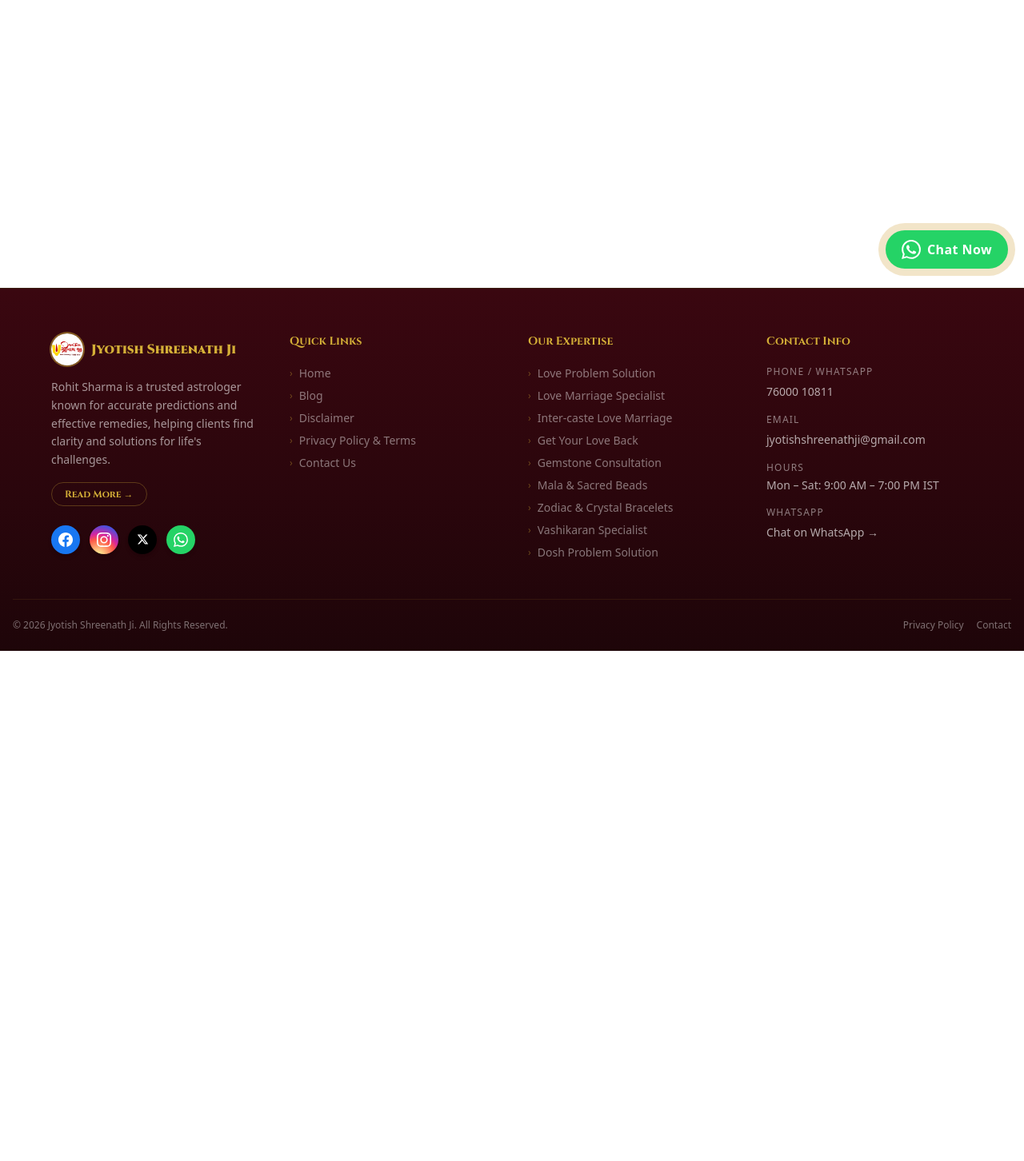
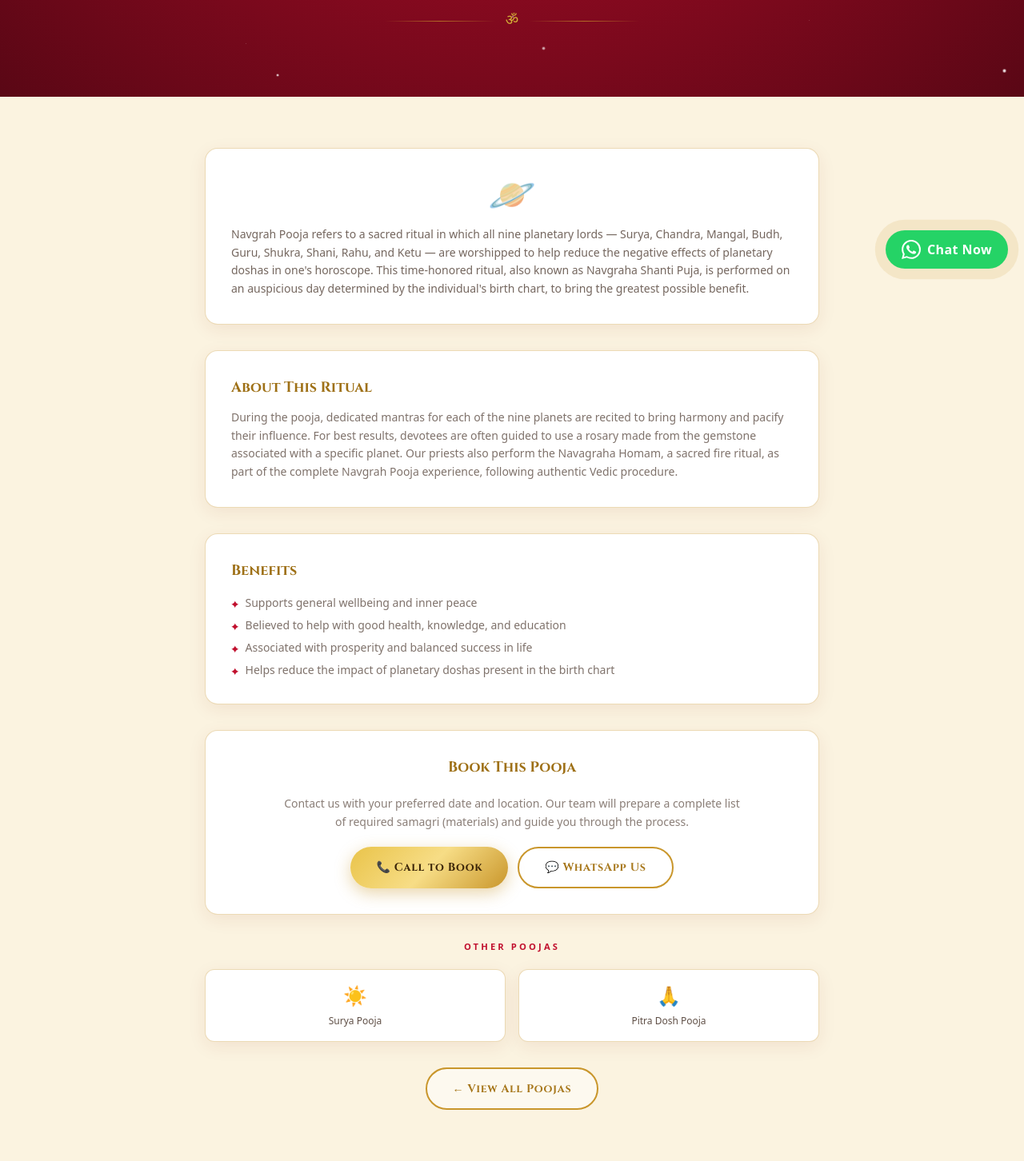
Before and after one commit to Sanchitjha/Astrologer, a Next.js app: page /pooja/navgrah-pooja in a window 1280 px wide. Before the commit this address had no page. Shown: the part 440-1892 px from the top of the page at 80% size. Before the commit the page ends 1254 px from the top, so only its background shows below. Built offline with nearby package versions, Linux system fonts and the light colour scheme.

Commit message:
feat: implement dynamic pooja service detail pages with SEO metadata

```diff
--- /dev/null
+++ b/app/pooja/[slug]/page.js
@@ -0,0 +1,129 @@
+import Link from 'next/link';
+import { notFound } from 'next/navigation';
+import { poojaServices } from '@/data/poojaServices';
+import PageHeader from '@/components/PageHeader';
+import ContactCTA from '@/components/ContactCTA';
+
+export async function generateStaticParams() {
+  return poojaServices.map((p) => ({ slug: p.slug }));
+}
+
+export async function generateMetadata({ params }) {
+  const { slug } = await params;
+  const p = poojaServices.find((x) => x.slug === slug);
+  if (!p) return {};
+  return {
+    title: `${p.title} | Book with Rohit Sharma`,
+    description: p.metaDesc,
+    keywords: [p.title.toLowerCase()],
+    openGraph: {
+      title: p.title,
+      description: p.metaDesc,
+      images: ['/logo.jpg'],
+    },
+  };
+}
+
+export default async function PoojaDetailPage({ params }) {
+  const { slug } = await params;
+  const p = poojaServices.find((x) => x.slug === slug);
+  if (!p) notFound();
+
+  const idx = poojaServices.findIndex((x) => x.slug === slug);
+  const related = [
+    poojaServices[(idx + 1) % poojaServices.length],
+    poojaServices[(idx + 2) % poojaServices.length],
+  ];
+
+  return (
+    <>
+      <PageHeader
+        title={p.title}
+        subtitle="Sacred Vedic Ritual"
+        crumbs={[{ label: 'Pooja', href: '/pooja' }, { label: p.title.split('—')[0].trim() }]}
+      />
+
+      <main className="bg-[#FBF3E0] py-16 px-4">
+        <div className="max-w-3xl mx-auto space-y-8">
+
+          <div className="glass-card rounded-2xl p-8 space-y-4 text-center">
+            <span className="text-5xl block">{p.icon}</span>
+            <p className="text-[#2A1408]/65 text-sm leading-relaxed text-left">{p.intro}</p>
+          </div>
+
+          <div className="glass-card rounded-2xl p-8 space-y-3">
+            <h2 className="text-[#9E7016] font-bold text-lg" style={{ fontFamily: 'var(--font-cinzel)' }}>
+              About This Ritual
+            </h2>
+            <p className="text-[#2A1408]/60 text-sm leading-relaxed">{p.about}</p>
+          </div>
+
+          <div className="glass-card rounded-2xl p-8 space-y-4">
+            <h2 className="text-[#9E7016] font-bold text-lg" style={{ fontFamily: 'var(--font-cinzel)' }}>
+              Benefits
+            </h2>
+            <ul className="space-y-2">
+              {p.benefits.map((b) => (
+                <li key={b} className="flex items-start gap-2 text-sm text-[#2A1408]/60">
+                  <span className="text-[#C1102E] text-xs mt-1">✦</span> {b}
+                </li>
+              ))}
+            </ul>
+          </div>
+
+          {/* Booking */}
+          <div className="glass-card rounded-2xl p-8 text-center space-y-5">
+            <h2 className="text-[#9E7016] font-bold text-lg" style={{ fontFamily: 'var(--font-cinzel)' }}>
+              Book This Pooja
+            </h2>
+            <p className="text-[#2A1408]/55 text-sm leading-relaxed max-w-xl mx-auto">
+              Contact us with your preferred date and location. Our team will prepare a complete
+              list of required samagri (materials) and guide you through the process.
+            </p>
+            <div className="flex flex-col sm:flex-row gap-3 justify-center">
+              <a href="tel:7600010811" className="btn-gold rounded-full px-8 py-3 text-sm" style={{ fontFamily: 'var(--font-cinzel)' }}>
+                📞 Call to Book
+              </a>
+              <a
+                href={`https://wa.me/917600010811?text=Namaste%20Rohit%20Sharmaji%2C%20I%20would%20like%20to%20book%20a%20${encodeURIComponent(p.title.split('—')[0].trim())}.`}
+                target="_blank"
+                rel="noopener noreferrer"
+                className="btn-outline-gold rounded-full px-8 py-3 text-sm"
+                style={{ fontFamily: 'var(--font-cinzel)' }}
+              >
+                💬 WhatsApp Us
+              </a>
+            </div>
+          </div>
+
+          {/* Related */}
+          <div>
+            <h2 className="text-[#2A1408]/60 text-sm font-semibold mb-5 text-center section-label">
+              Other Poojas
+            </h2>
+            <div className="grid grid-cols-1 sm:grid-cols-2 gap-4">
+              {related.map((r) => (
+                <Link
+                  key={r.slug}
+                  href={`/pooja/${r.slug}`}
+                  className="glass-card rounded-xl p-4 text-center space-y-2 hover:border-[#D4AF37]/50 transition-all"
+                >
+                  <span className="text-2xl block">{r.icon}</span>
+                  <p className="text-[#2A1408]/75 text-xs leading-snug">{r.title.split('—')[0].trim()}</p>
+                </Link>
+              ))}
+            </div>
+          </div>
+
+          <div className="text-center">
+            <Link href="/pooja" className="btn-outline-gold" style={{ fontFamily: 'var(--font-cinzel)' }}>
+              ← View All Poojas
+            </Link>
+          </div>
+        </div>
+      </main>
+
+      <ContactCTA />
+    </>
+  );
+}
```
